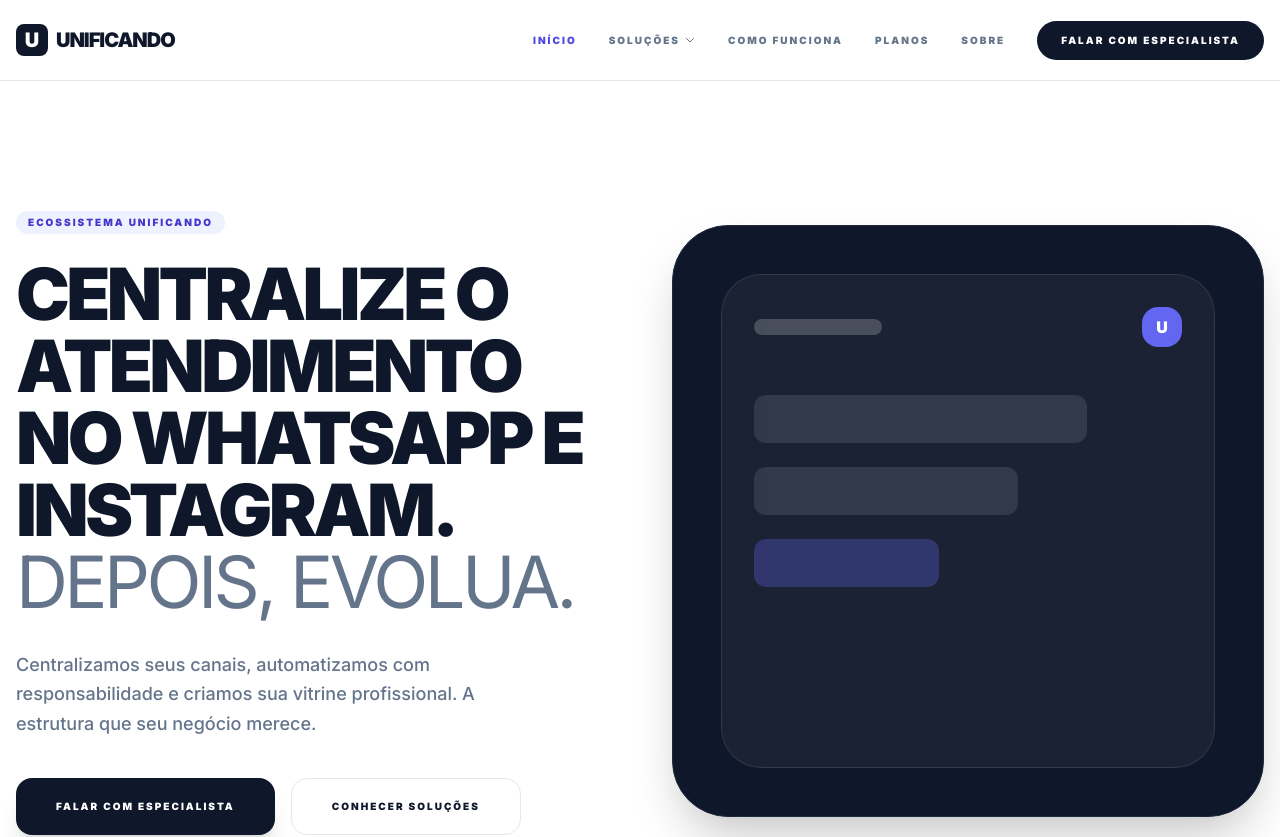
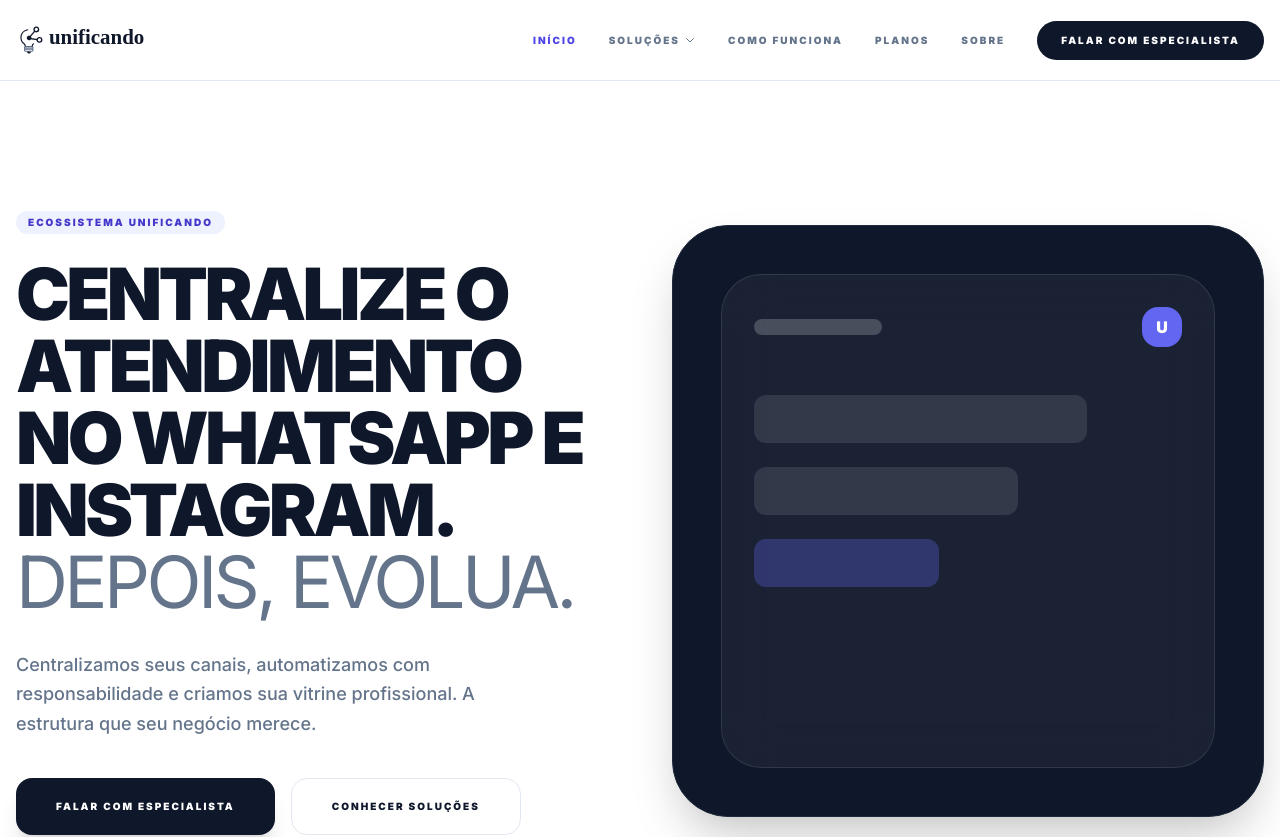
Before and after one commit to renatojuniordw/ui-unificando, a React (Vite) app: page / in a window 1280 px wide. Shown: the top 837 px of the page. Built offline with nearby package versions, Linux system fonts and the light colour scheme.

Commit message:
feat: Replace text-based header logo with SVG image.

```diff
--- a/src/components/Header.tsx
+++ b/src/components/Header.tsx
@@ -2,6 +2,7 @@
 import { Link } from 'react-router-dom';
 import { Page, NavItem } from '../types';
 import { ROUTES } from '../routes';
+import LogoUnificando from '../assets/img/LOGO_UNIFICANDO.svg';
 
 interface HeaderProps {
     currentPage: Page;
@@ -39,10 +40,7 @@
                     className="flex items-center gap-2 cursor-pointer"
                     onClick={closeMenu}
                 >
-                    <div className="w-8 h-8 bg-slate-900 rounded-lg flex items-center justify-center">
-                        <span className="text-white font-black text-xl">U</span>
-                    </div>
-                    <span className="text-xl font-black tracking-tighter text-slate-900 uppercase">Unificando</span>
+                    <img src={LogoUnificando} alt="Unificando" className="h-8 w-auto" />
                 </Link>
 
                 <nav className="hidden md:flex items-center gap-8">
```
